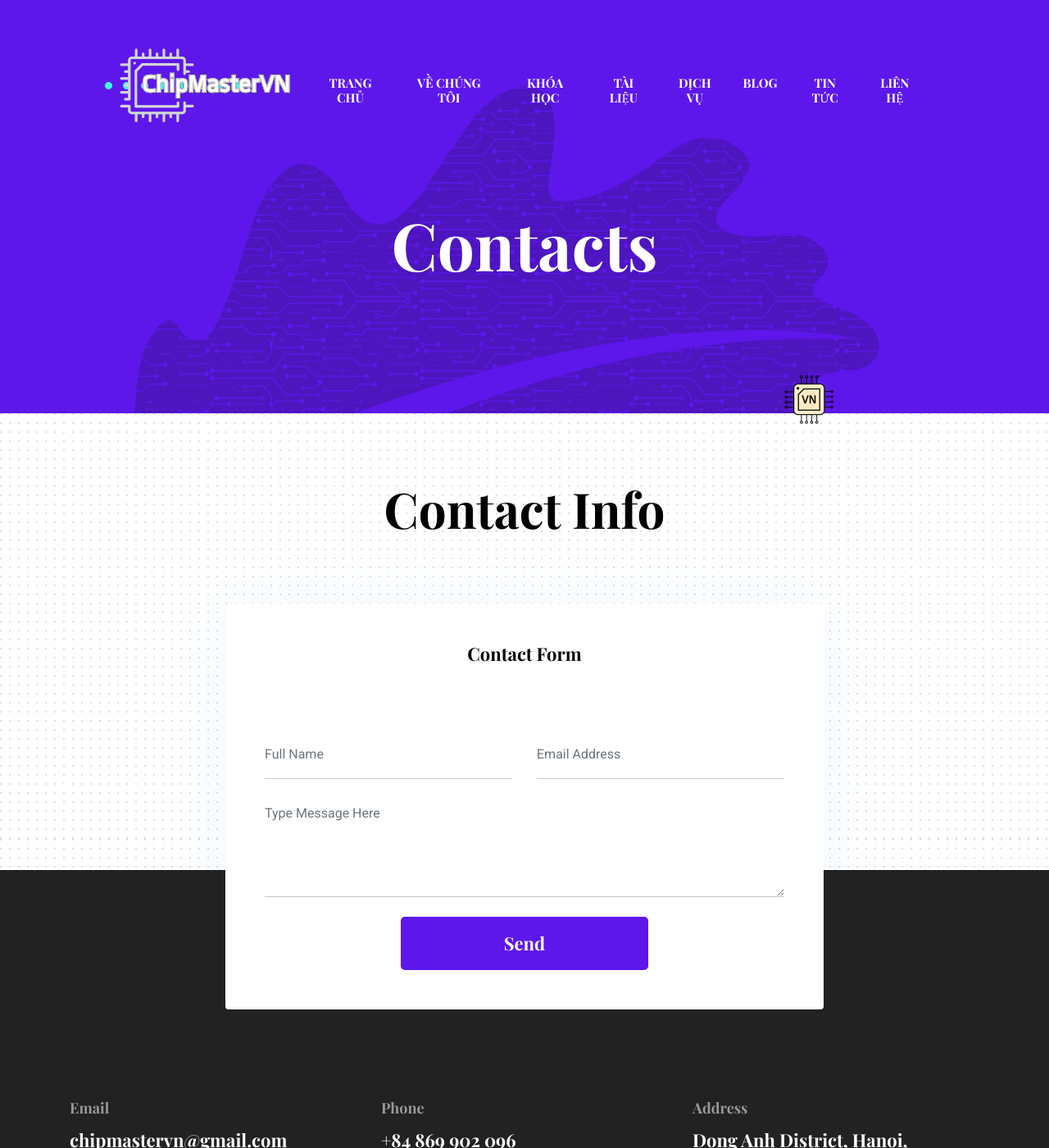
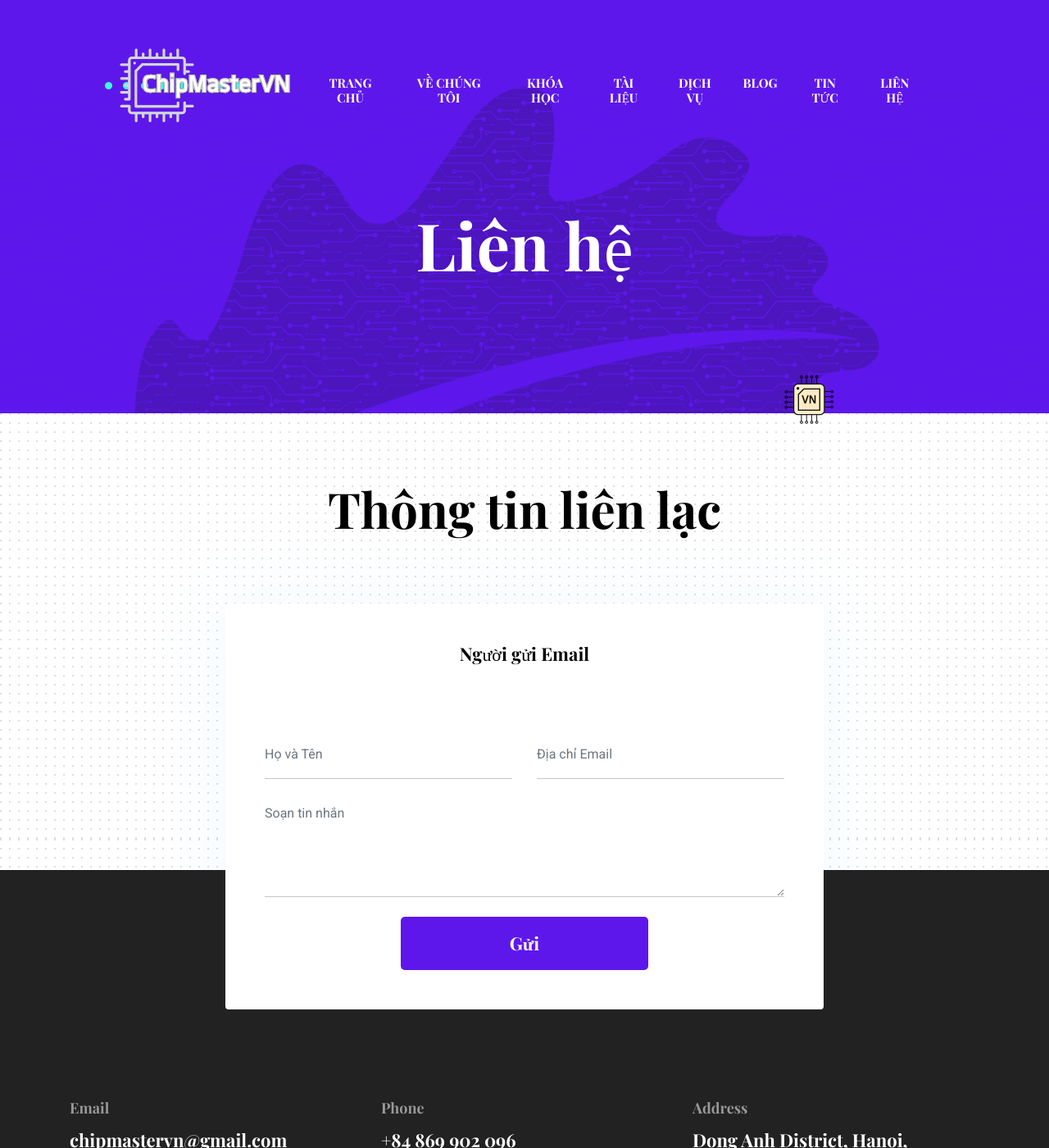
Before and after one commit to tvtien96/chipmastervn.github.io, a Jekyll site: the page built from _pages/contact.html, in a window 1280 px wide and 1400 px high. Shown: the whole window at 82% size. Built offline with Jekyll 4.4.1, drawn with Linux system fonts in a browser that asks for light colours.

Commit message:
Contact - Modify fields

```diff
--- a/_data/settings.yml
+++ b/_data/settings.yml
@@ -302,5 +302,5 @@ client-slider-items:
 #-------------------------------
 # Contact Section
 
-contact-title: Contact Info
-contact-email: steve.fruits@email.com
+contact-title: Thông tin liên lạc
+contact-email: chipmastervn@gmail.com
--- a/_includes/contact-section.html
+++ b/_includes/contact-section.html
@@ -7,20 +7,20 @@
       </div>
       <div class="col-lg-8 mx-auto">
         <div class="bg-white rounded text-center p-5 shadow-down">
-          <h4 class="mb-80">Contact Form</h4>
+          <h4 class="mb-80">Người gửi Email</h4>
           <form action="https://formspree.io/{{ site.data.settings.contact-email }}" method="POST" class="row">
             <div class="col-md-6">
-              <input type="text" id="name" name="name" placeholder="Full Name" class="form-control px-0 mb-4">
+              <input type="text" id="name" name="name" placeholder="Họ và Tên" class="form-control px-0 mb-4">
             </div>
             <div class="col-md-6">
-              <input type="email" id="email" name="_replyto" placeholder="Email Address" class="form-control px-0 mb-4">
+              <input type="email" id="email" name="_replyto" placeholder="Địa chỉ Email" class="form-control px-0 mb-4">
             </div>
             <div class="col-12">
               <textarea name="message" id="message" class="form-control px-0 mb-4"
-                placeholder="Type Message Here"></textarea>
+                placeholder="Soạn tin nhắn"></textarea>
             </div>
             <div class="col-lg-6 col-10 mx-auto">
-              <button type="submit" class="btn btn-primary w-100">send</button>
+              <button type="submit" class="btn btn-primary w-100">Gửi</button>
             </div>
           </form>
         </div>
--- a/_pages/contact.html
+++ b/_pages/contact.html
@@ -1,4 +1,4 @@
 ---
 layout: page
-title: Contacts
+title: Liên hệ
 ---
```
